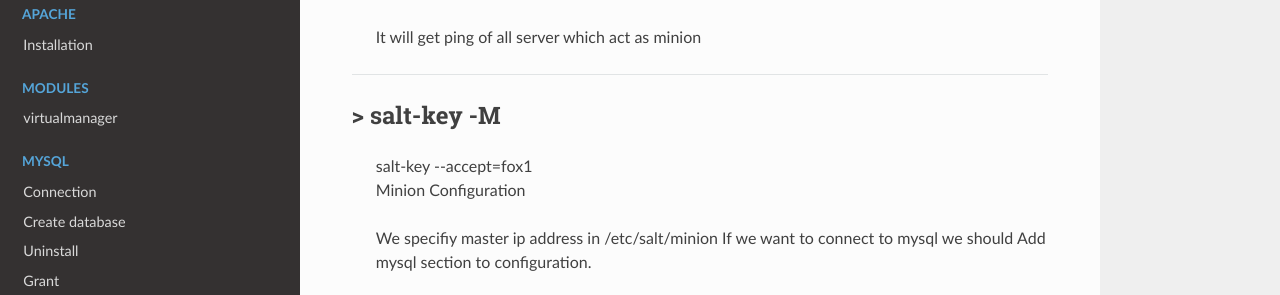
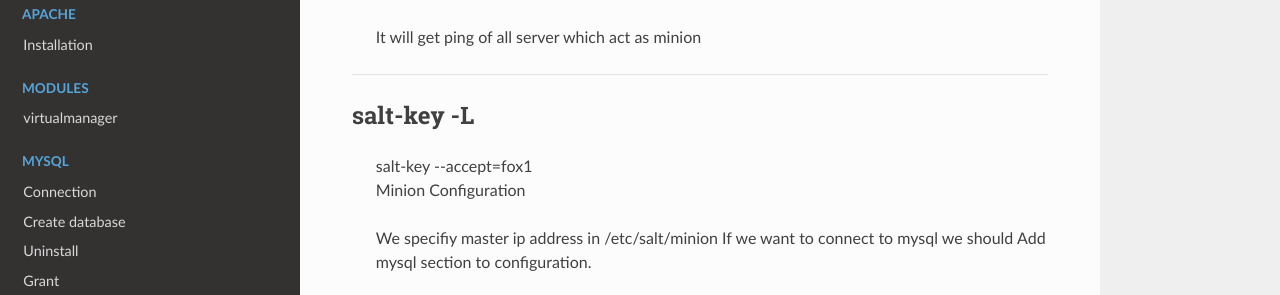
Before and after one commit to waterlili/SweatSalt, an MkDocs documentation site: the page built from docs/SaltStack.md, in a window 1280 px wide and 900 px high, scrolled down 1259 px. Shown: the part 180-475 px from the top of the window. Built offline with MkDocs 1.6.1, drawn with Linux system fonts in a browser that asks for light colours; nearby versions of some CDN libraries.

```diff
--- a/docs/SaltStack.md
+++ b/docs/SaltStack.md
@@ -54,8 +54,9 @@ this will delete all minions
 ---
 > salt '*' test.ping</br>
 It will get ping of all server which act as minion
+
 ---
-> salt-key -M</br>
+salt-key -L</br>
 ---
 > salt-key --accept=fox1
 Minion Configuration
```
